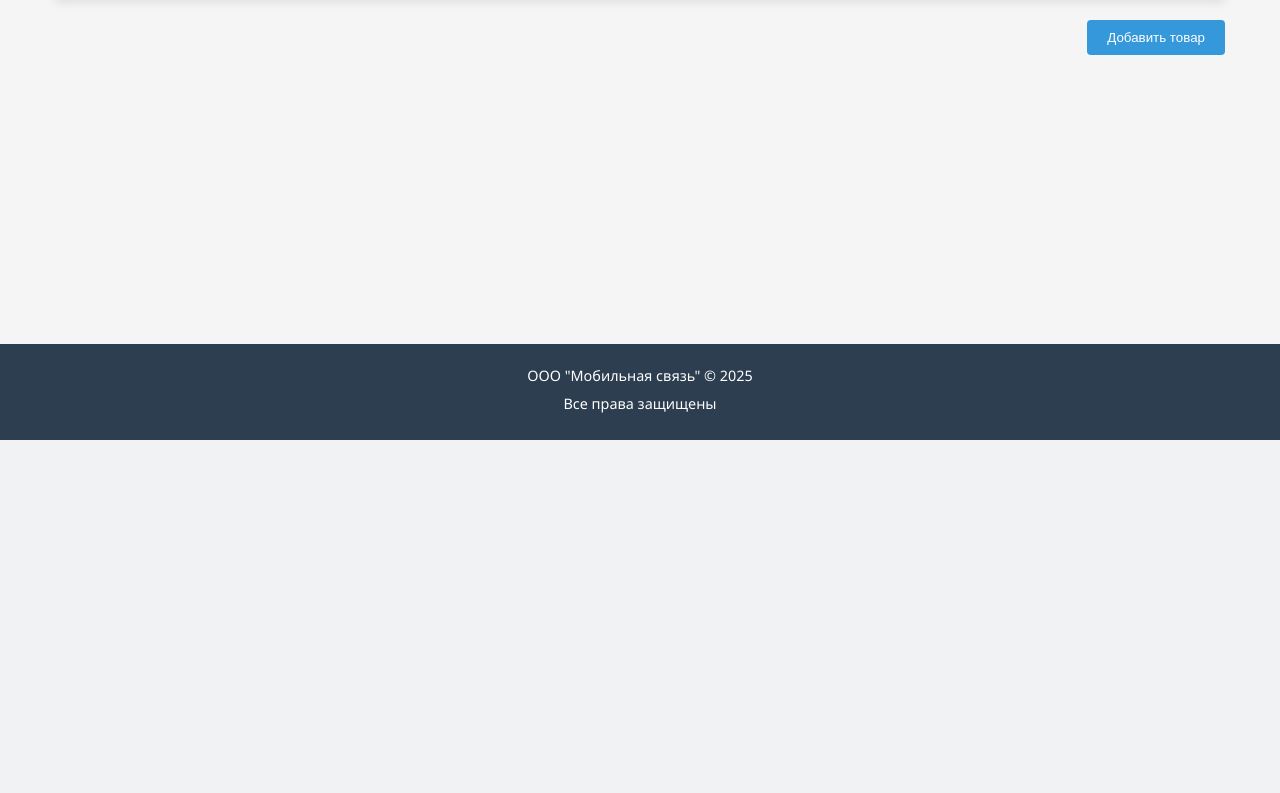
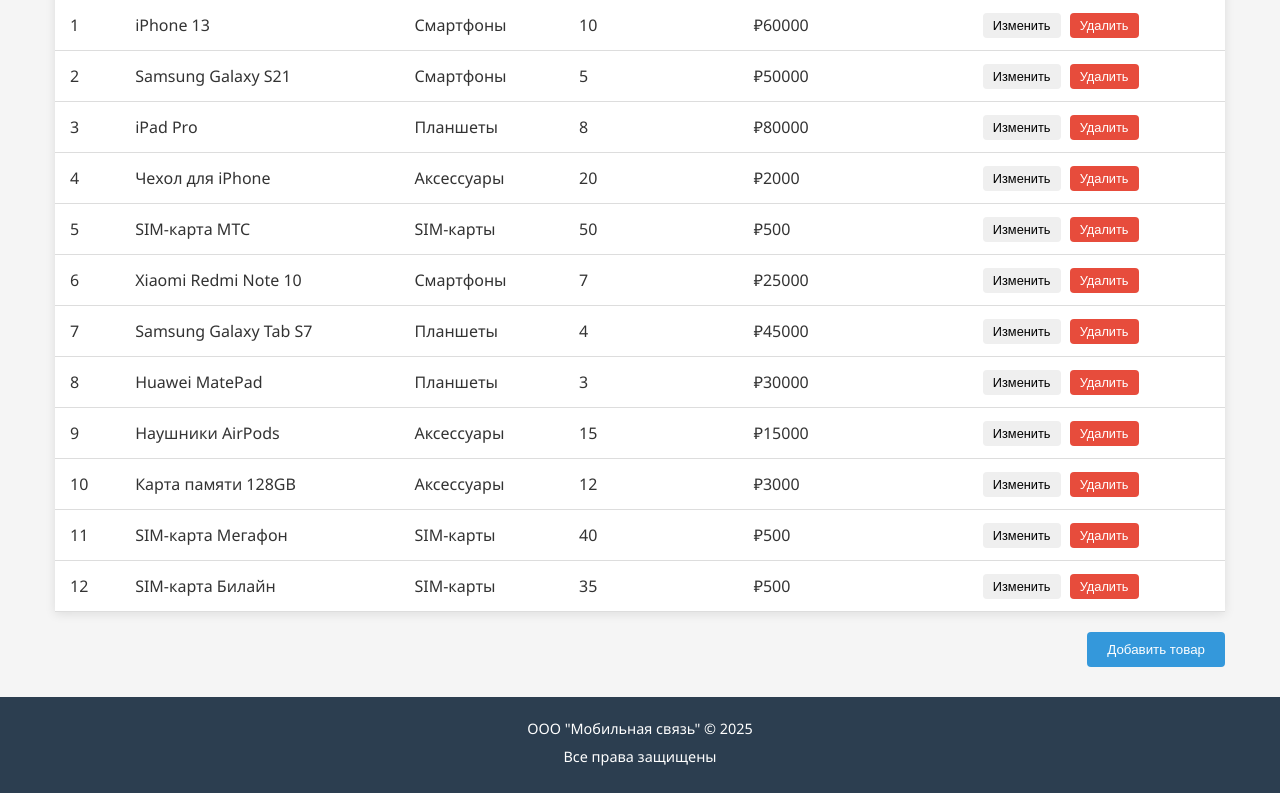
Before and after one commit to DmitryRz/django, a Django app: page /inventory/ in a window 1280 px wide. Shown: the part 360-1153 px from the top of the page. Before the commit the page ends 800 px from the top, so only its background shows below. Run offline with Django 4.2, Linux system fonts and the light colour scheme.

Commit message:
5ЛР (17 работа)

```diff
--- /dev/null
+++ b/sitemobile/mobile_store/templates/mobile_store/category_select.html
@@ -0,0 +1,7 @@
+<select id="category-select">
+    {% for bar in bars %}
+    <option value="{{ bar.id }}" {% if bar.id == current_category %}selected{% endif %}>
+        {{ bar.name }}
+    </option>
+    {% endfor %}
+</select>
--- a/sitemobile/mobile_store/templates/mobile_store/inventory.html
+++ b/sitemobile/mobile_store/templates/mobile_store/inventory.html
@@ -1,4 +1,5 @@
 {% extends "base.html" %}
+{% load mobile_store_tags %}
 
 {% block title %}Учет товаров - ООО "Мобильная связь"{% endblock %}
 
@@ -9,18 +10,16 @@
     <section class="inventory-controls">
         <h2>Управление товарными запасами</h2>
         <div class="filter-bar">
-            <input type="text" placeholder="Поиск товара...">
-            <select>
-                <option>Все категории</option>
-                <option>Смартфоны</option>
-                <option>Аксессуары</option>
-                <option>SIM-карты</option>
-                <option>Планшеты</option>
-            </select>
-            <button class="primary-btn">Применить</button>
-            <button class="secondary-btn">Сбросить</button>
+            <input type="text" placeholder="Поиск товара..." id="search-input">
+
+            {% filter_bars current_category %}
+
+            <button class="primary-btn" onclick="applyFilter()">Применить</button>
+            <button class="secondary-btn" onclick="resetFilter()">Сбросить</button>
         </div>
     </section>
+
+
 
     <section class="inventory-table">
         <table>
@@ -57,4 +56,16 @@
             <button class="primary-btn">Добавить товар</button>
         </div>
     </section>
+
+
+    <script>
+    function applyFilter() {
+        const categoryId = document.getElementById('category-select').value;
+        window.location.href = `/inventory/${categoryId}/`;
+    }
+
+    function resetFilter() {
+        window.location.href = '/inventory/';
+    }
+    </script>
 {% endblock %}
--- /dev/null
+++ b/sitemobile/mobile_store/templatetags/mobile_store_tags.py
@@ -0,0 +1,11 @@
+from django import template
+import mobile_store.views as views
+
+register = template.Library()
+
+@register.inclusion_tag('mobile_store/category_select.html')
+def filter_bars(current_category):
+    return {
+        'bars': views.FILTER_BAR,
+        'current_category': current_category
+    }
--- a/sitemobile/mobile_store/urls.py
+++ b/sitemobile/mobile_store/urls.py
@@ -5,4 +5,5 @@
     path('', views.index, name='index'),
     path('dashboard/', views.dashboard, name='dashboard'),
     path('inventory/', views.inventory, name='inventory'),
+    path('inventory/<int:category_id>/', views.inventory, name='filter'),
 ]
--- a/sitemobile/mobile_store/views.py
+++ b/sitemobile/mobile_store/views.py
@@ -1,7 +1,30 @@
 from itertools import product
 from django.shortcuts import render
 
-data = { "company": "ООО Илья молодец"}
+data = { "company": "ООО \"Мобильная связь\""}
+
+FILTER_BAR = [
+        {'id': 0, 'name': 'Все категории'},
+        {'id': 1, 'name': 'Смартфоны'},
+        {'id': 2, 'name': 'Планшеты'},
+        {'id': 3, 'name': 'Аксессуары'},
+        {'id': 4, 'name': 'SIM-карты'}
+        ]
+
+ALL_PRODUCTS = [
+    {'id': 1, 'name': 'iPhone 13', 'category': 'Смартфоны', 'quantity': 10, 'price': 60000, 'status': 'active'},
+    {'id': 2, 'name': 'Samsung Galaxy S21', 'category': 'Смартфоны', 'quantity': 5, 'price': 50000, 'status': 'active'},
+    {'id': 3, 'name': 'iPad Pro', 'category': 'Планшеты', 'quantity': 8, 'price': 80000, 'status': 'active'},
+    {'id': 4, 'name': 'Чехол для iPhone', 'category': 'Аксессуары', 'quantity': 20, 'price': 2000, 'status': 'active'},
+    {'id': 5, 'name': 'SIM-карта МТС', 'category': 'SIM-карты', 'quantity': 50, 'price': 500, 'status': 'active'},
+    {'id': 6, 'name': 'Xiaomi Redmi Note 10', 'category': 'Смартфоны', 'quantity': 7, 'price': 25000, 'status': 'active'},
+    {'id': 7, 'name': 'Samsung Galaxy Tab S7', 'category': 'Планшеты', 'quantity': 4, 'price': 45000, 'status': 'active'},
+    {'id': 8, 'name': 'Huawei MatePad', 'category': 'Планшеты', 'quantity': 3, 'price': 30000, 'status': 'active'},
+    {'id': 9, 'name': 'Наушники AirPods', 'category': 'Аксессуары', 'quantity': 15, 'price': 15000, 'status': 'active'},
+    {'id': 10, 'name': 'Карта памяти 128GB', 'category': 'Аксессуары', 'quantity': 12, 'price': 3000, 'status': 'active'},
+    {'id': 11, 'name': 'SIM-карта Мегафон', 'category': 'SIM-карты', 'quantity': 40, 'price': 500, 'status': 'active'},
+    {'id': 12, 'name': 'SIM-карта Билайн', 'category': 'SIM-карты', 'quantity': 35, 'price': 500, 'status': 'active'}
+]
 
 def index(request):
     data["active_page"] = "index"
@@ -13,6 +36,24 @@
     return render(request, "mobile_store/dashboard.html", context=data)
 
 
-def inventory(request):
-    data["active_page"] = "inventory"
+def inventory(request, category_id=0):
+    data = {
+        "active_page": "inventory",
+        "current_category": category_id,
+        "filter_bar": FILTER_BAR
+    }
+
+    if category_id == 0:
+        data["products"] = ALL_PRODUCTS
+    else:
+        category_name = next(
+            (item['name'] for item in FILTER_BAR if item['id'] == category_id),
+            None
+        )
+
+        data["products"] = [
+            product for product in ALL_PRODUCTS
+            if product['category'] == category_name
+        ]
+
     return render(request, "mobile_store/inventory.html", context=data)
```
Also changed, not shown: sitemobile/mobile_store/templatetags/__init__.py (added).
